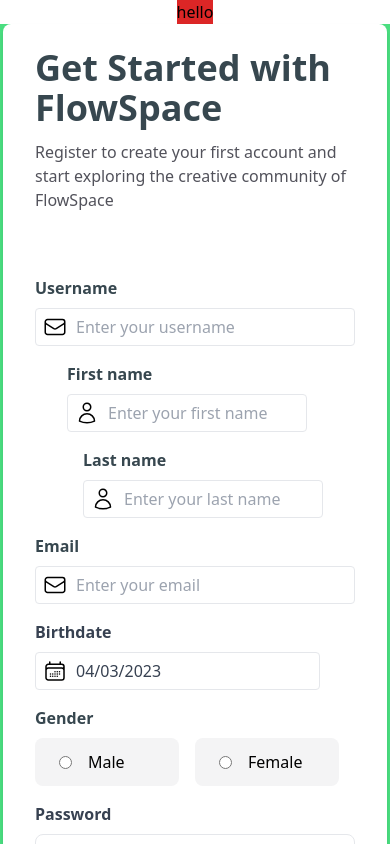
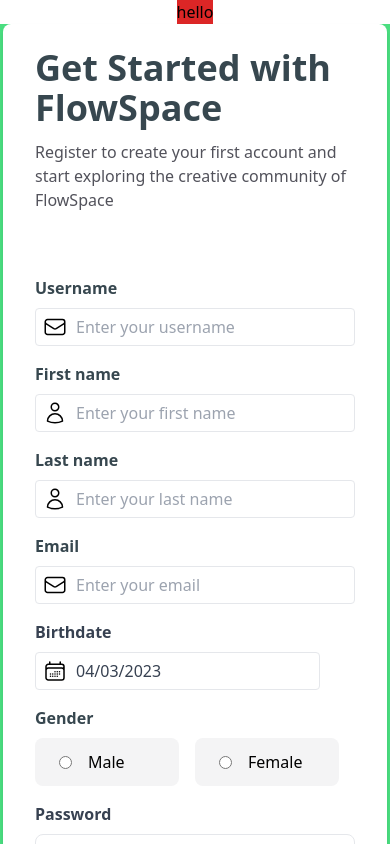
Before and after one commit to MohamedBenTaher/flowSpace, a Next.js app in the folder frontend/: page /auth in a window 390 px wide. Shown: the top 844 px of the page. Built offline with nearby package versions, Linux system fonts and the light colour scheme; no server answers.

Commit message:
redirection+ui responsive signin

```diff
--- a/frontend/app/auth/page.tsx
+++ b/frontend/app/auth/page.tsx
@@ -5,6 +5,7 @@
 
 const Auth = () => {
     const [isMember,setIsMember]=React.useState<boolean>(false)
+    console.log(process.env.NEXT_PUBLIC_BACKEND_URL)
   return (
     <div className='w-full flex items-center justify-around flex-col sm:flex-row px-10'>
      <div className=' lg:w-1/2 sm:w-full bg-red-600  h-1/2 sm:h-screen'>
--- a/frontend/components/Auth/LoginForm.tsx
+++ b/frontend/components/Auth/LoginForm.tsx
@@ -1,15 +1,16 @@
 'use client'
-import React,{SetStateAction, useState} from "react";
+import React,{ useState} from "react";
 import { Formik, Form, Field, ErrorMessage } from "formik";
 import * as Yup from "yup";
 import Link from "next/link";
 import Google from "@/assets/icons/Google";
 import Facebook from "@/assets/icons/Facebook";
 import { LoginDto } from "./dto/login.dto";
-import { Dispatch } from "react";
+import { useRouter } from 'next/navigation';
 type LoginFormProps = {
   setIsMember: React.Dispatch<React.SetStateAction<boolean>>;
 };
+// redirecet in nextjs
 const LoginSchema = Yup.object().shape({
   email: Yup.string()
     .email("Invalid email address")
@@ -20,7 +21,9 @@
 });
 const initialValues :LoginDto ={ email: "", password: "" }
 const LoginForm = ({ setIsMember }: LoginFormProps) => {
+    const router = useRouter();
     const [passwordVisible, setPasswordVisible] = useState(true);
+    console.log('in component',process.env.NEXT_PUBLIC_BACKEND_URL)
   return (
 
     <Formik
@@ -28,14 +31,15 @@
       validationSchema={LoginSchema}
       onSubmit={async (values) => {
         console.log('reached login ',values)
-        await fetch('http://localhost:5000/auth/local/signin',{
+        fetch(`${process.env.NEXT_PUBLIC_BACKEND_URL}/auth/local/signin`,{
           method:'POST',
           headers:{
             'Content-Type':'application/json'
           },
           body:JSON.stringify(values)
-        }).then((response)=>{
-          console.log(response.json())
+        }).then( async(response)=>{
+          console.log( await response.json())
+          router.push('/home');
         }).catch((error)=>{
           console.log(error)
         })
--- a/frontend/components/Auth/SigninForm.tsx
+++ b/frontend/components/Auth/SigninForm.tsx
@@ -106,7 +106,7 @@
                           className="text-red-500 text-sm font-normal " />
                   </div>
                   <div className="flex flex-col sm:flex-row items-center justify-between">
-                  <div className="mb-4  w-3/4 mr-4">
+                  <div className="mb-4  sm:w-3/4 sm:mr-4 w-full">
                       <label
                           htmlFor="email"
                           className="block text-text font-bold mb-2"
@@ -135,7 +135,7 @@
                           component="p"
                           className="text-red-500 text-sm font-normal " />
                   </div>
-                  <div className="mb-4 w-3/4 ml-4">
+                  <div className="mb-4 sm:w-3/4 sm:ml-4 w-full">
                       <label
                           htmlFor="email"
                           className="block text-text font-bold mb-2"
@@ -341,7 +341,7 @@
                     </span>
                     <span
                         className="absolute inset-y-0 left-0 pl-2 flex items-center cursor-pointer"
-                        style={{bottom:errors.password && touched.password ? '25%':'0%'}}
+                        style={{bottom:errors.confirmPassword && touched.confirmPassword ? '25%':'0%'}}
                     >
                       <svg xmlns="http://www.w3.org/2000/svg" fill="none" viewBox="0 0 24 24" strokeWidth={1.5} stroke="currentColor" className="w-6 h-6">
                          <path strokeLinecap="round" strokeLinejoin="round" d="M16.5 10.5V6.75a4.5 4.5 0 10-9 0v3.75m-.75 11.25h10.5a2.25 2.25 0 002.25-2.25v-6.75a2.25 2.25 0 00-2.25-2.25H6.75a2.25 2.25 0 00-2.25 2.25v6.75a2.25 2.25 0 002.25 2.25z" />
--- a/frontend/next.config.js
+++ b/frontend/next.config.js
@@ -3,7 +3,10 @@
   reactStrictMode: true,
   experimental:{
     appDir:true
-  }
+  },
+  publicRuntimeConfig: {
+    BACKEND_URL:process.env.NEXT_PUBLIC_BACKEND_URL,
+  },
 }
 
 module.exports = nextConfig
--- a/frontend/package.json
+++ b/frontend/package.json
@@ -15,7 +15,6 @@
     "@types/node": "18.15.3",
     "@types/react": "18.0.28",
     "@types/react-dom": "18.0.11",
-    "dotenv": "^16.0.3",
     "eslint": "8.36.0",
     "eslint-config-next": "13.2.4",
     "eslint-plugin-jest-dom": "^4.0.3",
@@ -32,6 +31,7 @@
   "devDependencies": {
     "@types/react-datepicker": "^4.10.0",
     "autoprefixer": "^10.4.14",
+    "dotenv": "^16.0.3",
     "eslint-config-prettier": "^8.8.0",
     "postcss": "^8.4.21",
     "tailwindcss": "^3.2.7"
```
Also changed, not shown: 1 other file (tests, documents, lock files or other folders).
